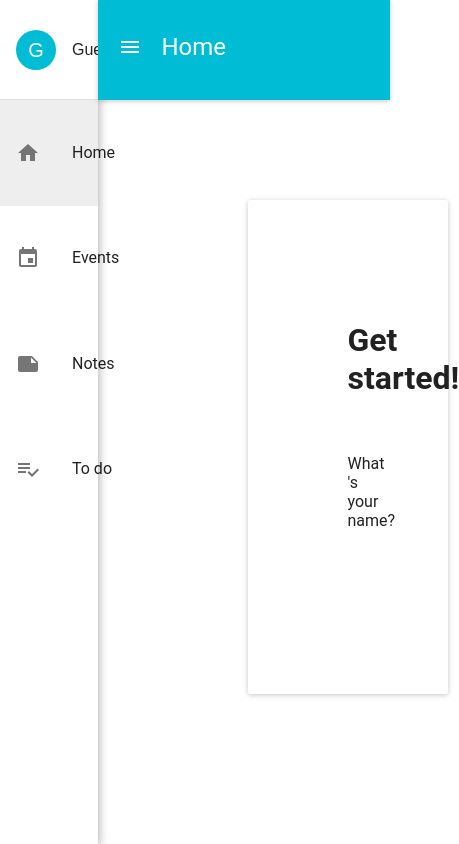
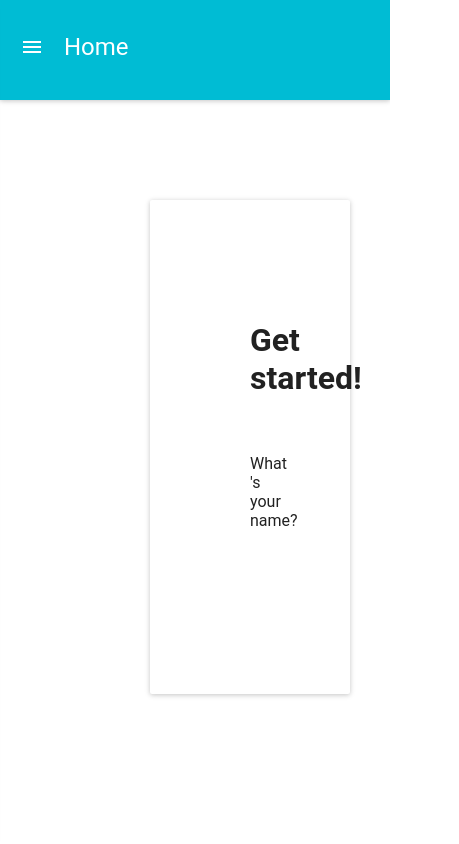
Before and after one commit to eideeivindsen/it2810-webutvikling-h17-prosjekt-3-group-13, a React (Create React App) app in the folder prosjekt3/: page / in a window 390 px wide. Shown: the whole page, 459 px wide, since content can reach past the window. Built offline with nearby package versions, Linux system fonts and the light colour scheme.

Commit message:
Added drawer menu on smaller screens.

```diff
--- a/prosjekt3/src/App.css
+++ b/prosjekt3/src/App.css
@@ -17,6 +17,7 @@
 }
 .navbar .active {
     background-color: #eee;
+    border-left: 4px solid #00bcd4;
 }
 
 .menuButton {
@@ -36,6 +37,15 @@ span.menuButton div {
 .navHeader div {
     margin: auto;
 }
+
+.hideMenuButton {
+    margin-bottom: calc(100vh/8);
+    margin-top: auto;
+}
+.hideMenuButton span div:first-child {
+    padding-left: 30px;
+}
+
 /****************************************************/
 
 .container {
--- a/prosjekt3/src/App.js
+++ b/prosjekt3/src/App.js
@@ -1,6 +1,7 @@
-import React, { Component } from 'react';
+import React from 'react';
 import MuiThemeProvider from 'material-ui/styles/MuiThemeProvider';
-import { Container, Row, Col } from 'react-grid-system';
+import { Drawer } from 'material-ui';
+import { Container, Row, Col, Visible, Hidden } from 'react-grid-system';
 import { BrowserRouter, Route, Switch } from 'react-router-dom';
 import './App.css';
 
@@ -13,13 +14,25 @@ import Navbar from './components/Navbar';
 import NotFound from './components/NotFound';
 
 export default class App extends React.Component {
+
 constructor(props) {
     super(props);
+    this.state = {
+      username: '',
+      drawerOpen: false,
+    };
+  }
+
+  componentDidMount() {
       if (localStorage.username) {
-        this.state = {username: localStorage.username}
+          this.setState({username: localStorage.username});
       } else {
-        this.state = {username: 'Guest '}
+          this.setState({username: 'Guest '});
       }
+  }
+
+  handleDrawerToggle() {
+    this.setState({drawerOpen: !this.state.drawerOpen});
   }
 
   onUsernameChange(newName) {
@@ -34,15 +47,22 @@ export default class App extends React.Component {
             <MuiThemeProvider>
                 <Container fluid={true} className="mainContainer">
                     <Row className="mainRow">
-                        <Col className="navContainer" xs={3} lg={2}>
+                        <Visible xl lg>
+                            <Col className="navContainer" lg={2}>
                                 <Navbar username={this.state.username} />
                             </Col>
-                        <Col className="contentContainer" xs={9} lg={10}>
+                        </Visible>
+                        <Col className="contentContainer" lg={10}>
+                            <Hidden xl lg>
+                                <Drawer open={this.state.drawerOpen}>
+                                    <Navbar username={this.state.username} handleDrawerToggle={this.handleDrawerToggle.bind(this)}/>
+                                </Drawer>
+                            </Hidden>
                             <Switch>
-                                <Route exact path="/" render={() => <Home username={this.state.username} onUsernameChange={this.onUsernameChange.bind(this)}/>} />
-                                <Route path="/events" component={Events} />
-                                <Route path="/notes" component={Notes} />
-                                <Route path="/todo" component={ToDo} />
+                                <Route exact path="/" render={() => <Home username={this.state.username} onUsernameChange={this.onUsernameChange.bind(this)} handleDrawerToggle={this.handleDrawerToggle.bind(this)} />} />
+                                <Route path="/events" render={() => <Events handleDrawerToggle={this.handleDrawerToggle.bind(this)}  />} />
+                                <Route path="/notes" render={() => <Notes handleDrawerToggle={this.handleDrawerToggle.bind(this)} />} />
+                                <Route path="/todo" render={() => <ToDo handleDrawerToggle={this.handleDrawerToggle.bind(this)} />} />
                                 <Route component={NotFound} />
                             </Switch>
                         </Col>
--- a/prosjekt3/src/components/Events.js
+++ b/prosjekt3/src/components/Events.js
@@ -1,11 +1,11 @@
 import React, { Component } from 'react';
-import AppBar from 'material-ui/AppBar';
+import Topbar from './Topbar';
 
 class Events extends Component {
   render() {
     return (
         <div className="events">
-            <AppBar className="appBar" title="Events" />
+            <Topbar title="Events" handleDrawerToggle={this.props.handleDrawerToggle.bind(this)} />
             <div className="container">
 
             </div>
--- a/prosjekt3/src/components/Home.js
+++ b/prosjekt3/src/components/Home.js
@@ -1,16 +1,15 @@
 import React from 'react';
-import { AppBar, Card, TextField } from 'material-ui';
 import WelcomeScreen from './WelcomeScreen';
+import Topbar from './Topbar';
 
 export default class Home extends React.Component {
-
 
   render() {
     return (
         <div className="home">
-            <AppBar className="appBar" title="Home" />
-            <div className="container">
-                {this.props.username == 'Guest ' ? <WelcomeScreen onUsernameChange={this.props.onUsernameChange.bind(this)} /> : null}
+            <Topbar title="Home" handleDrawerToggle={this.props.handleDrawerToggle.bind(this)} />
+            <div className="container" >
+                {this.props.username === 'Guest ' ? <WelcomeScreen onUsernameChange={this.props.onUsernameChange.bind(this)} /> : null}
             </div>
         </div>
     );
--- a/prosjekt3/src/components/Navbar.js
+++ b/prosjekt3/src/components/Navbar.js
@@ -1,15 +1,23 @@
 import React from 'react';
 import { Avatar, Divider, ListItem, MenuItem } from 'material-ui';
+import { red500 } from 'material-ui/styles/colors';
+import { Hidden } from 'react-grid-system';
 import {cyan500 } from 'material-ui/styles/colors';
 import HomeIcon from 'material-ui/svg-icons/action/home';
 import EventIcon from 'material-ui/svg-icons/action/event';
 import NoteIcon from 'material-ui/svg-icons/av/note';
 import ChecklistIcon from 'material-ui/svg-icons/av/playlist-add-check';
+import CloseIcon from 'material-ui/svg-icons/navigation/close';
 import { NavLink } from 'react-router-dom';
 
 
 export default class Navbar extends React.Component {
 
+    handleTouchTap() {
+        if (window.innerWidth < 992) {
+            this.props.handleDrawerToggle();
+            }
+        }
 
   render() {
     return (
@@ -19,10 +27,17 @@ export default class Navbar extends React.Component {
               {this.props.username}</ListItem>
           </div>
           <Divider />
-          <NavLink exact to="/"><MenuItem className="menuButton" primaryText="Home" leftIcon={<HomeIcon />} /></NavLink>
-          <NavLink to="/events"><MenuItem className="menuButton" primaryText="Events" leftIcon={<EventIcon />} /></NavLink>
-          <NavLink to="/notes"><MenuItem className="menuButton" primaryText="Notes" leftIcon={<NoteIcon />} /></NavLink>
-          <NavLink to="/todo"><MenuItem className="menuButton" primaryText="To do" leftIcon={<ChecklistIcon />} /></NavLink>
+          <NavLink onClick={this.handleTouchTap.bind(this)} exact to="/"><MenuItem className="menuButton" primaryText="Home" leftIcon={<HomeIcon />} /></NavLink>
+          <NavLink onClick={this.handleTouchTap.bind(this)} to="/events"><MenuItem className="menuButton" primaryText="Events" leftIcon={<EventIcon />} /></NavLink>
+          <NavLink onClick={this.handleTouchTap.bind(this)} to="/notes"><MenuItem className="menuButton" primaryText="Notes" leftIcon={<NoteIcon />} /></NavLink>
+          <NavLink onClick={this.handleTouchTap.bind(this)} to="/todo"><MenuItem className="menuButton" primaryText="To do" leftIcon={<ChecklistIcon />} /></NavLink>
+          <Hidden xl lg >
+              <div className="hideMenuButton">
+                  <Divider />
+                  <MenuItem onClick={this.props.handleDrawerToggle ? this.props.handleDrawerToggle.bind(this) : null} className="menuButton" primaryText="Hide Menu" leftIcon={<CloseIcon color={red500} />} />
+                  <Divider />
+              </div>
+          </Hidden>
         </div>
     );
   }
--- a/prosjekt3/src/components/Notes.js
+++ b/prosjekt3/src/components/Notes.js
@@ -1,11 +1,11 @@
 import React, { Component } from 'react';
-import AppBar from 'material-ui/AppBar';
+import Topbar from './Topbar';
 
 class Notes extends Component {
   render() {
     return (
         <div className="notes">
-            <AppBar className="appBar" title="Notes" />
+            <Topbar title="Notes" handleDrawerToggle={this.props.handleDrawerToggle.bind(this)} />
             <div className="container">
 
             </div>
--- a/prosjekt3/src/components/ToDo.js
+++ b/prosjekt3/src/components/ToDo.js
@@ -1,11 +1,11 @@
 import React, { Component } from 'react';
-import AppBar from 'material-ui/AppBar';
+import Topbar from './Topbar';
 
 class ToDo extends Component {
   render() {
     return (
         <div className="todo">
-            <AppBar className="appBar" title="To Do" />
+            <Topbar title="To Do" handleDrawerToggle={this.props.handleDrawerToggle.bind(this)} />
             <div className="container">
 
             </div>
--- /dev/null
+++ b/prosjekt3/src/components/Topbar.js
@@ -0,0 +1,17 @@
+import React from 'react';
+import { AppBar } from 'material-ui';
+
+export default class Topbar extends React.Component {
+
+handleTouchTap() {
+    if (window.innerWidth < 992) {
+        this.props.handleDrawerToggle();
+        }
+    }
+
+  render() {
+    return (
+            <AppBar onLeftIconButtonTouchTap={this.handleTouchTap.bind(this)} className="appBar" title={this.props.title} />
+    );
+  }
+}
--- a/prosjekt3/src/components/WelcomeScreen.js
+++ b/prosjekt3/src/components/WelcomeScreen.js
@@ -23,7 +23,7 @@ export default class WelcomeScreen extends React.Component {
             <h1>Get started!</h1>
             <br/>
             <p>What	&#39;s your name?</p>
-            <TextField fullWidth={true} value={this.state.nameField} onChange={this.handleChange.bind(this)} onKeyPress={this.handleKeyPress.bind(this)}/><br />
+            <TextField name="nameField" fullWidth={true} value={this.state.nameField} onChange={this.handleChange.bind(this)} onKeyPress={this.handleKeyPress.bind(this)}/><br />
         </Card>
     );
   }
```
Lines whose indentation alone changed are shown as unchanged.
